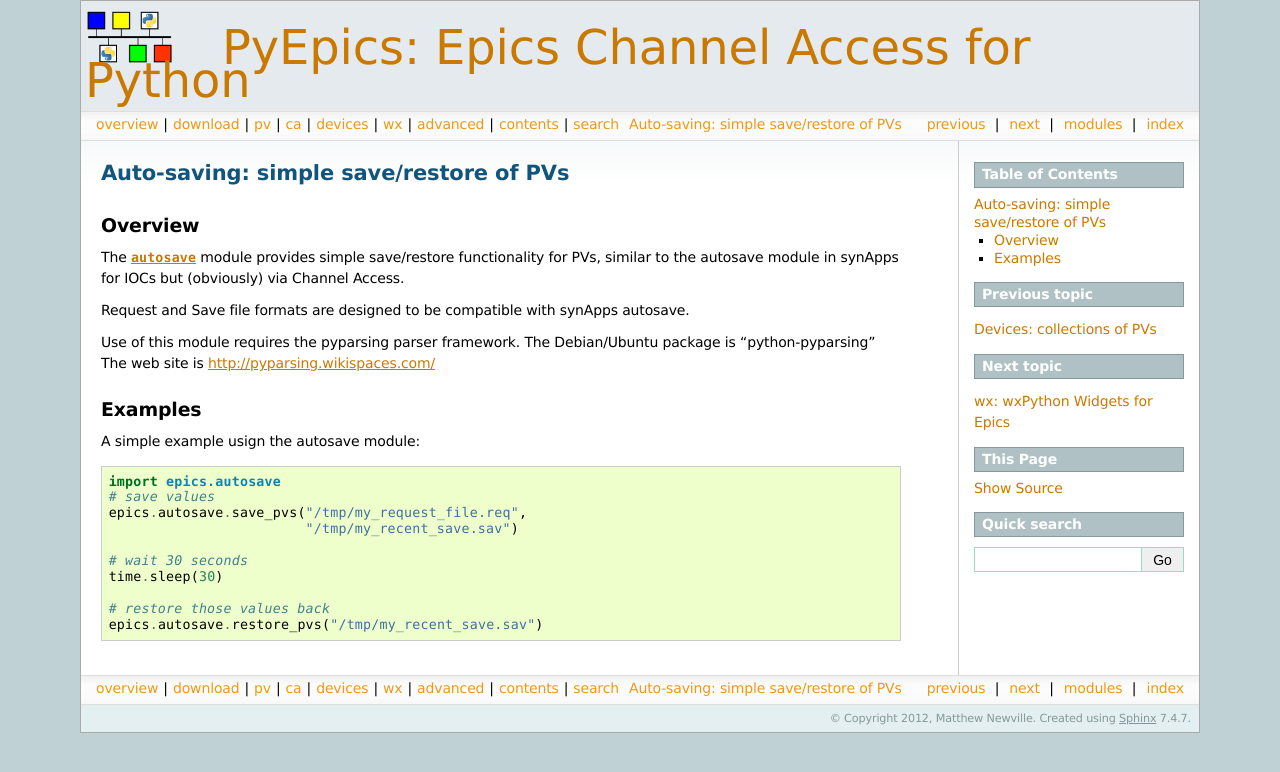
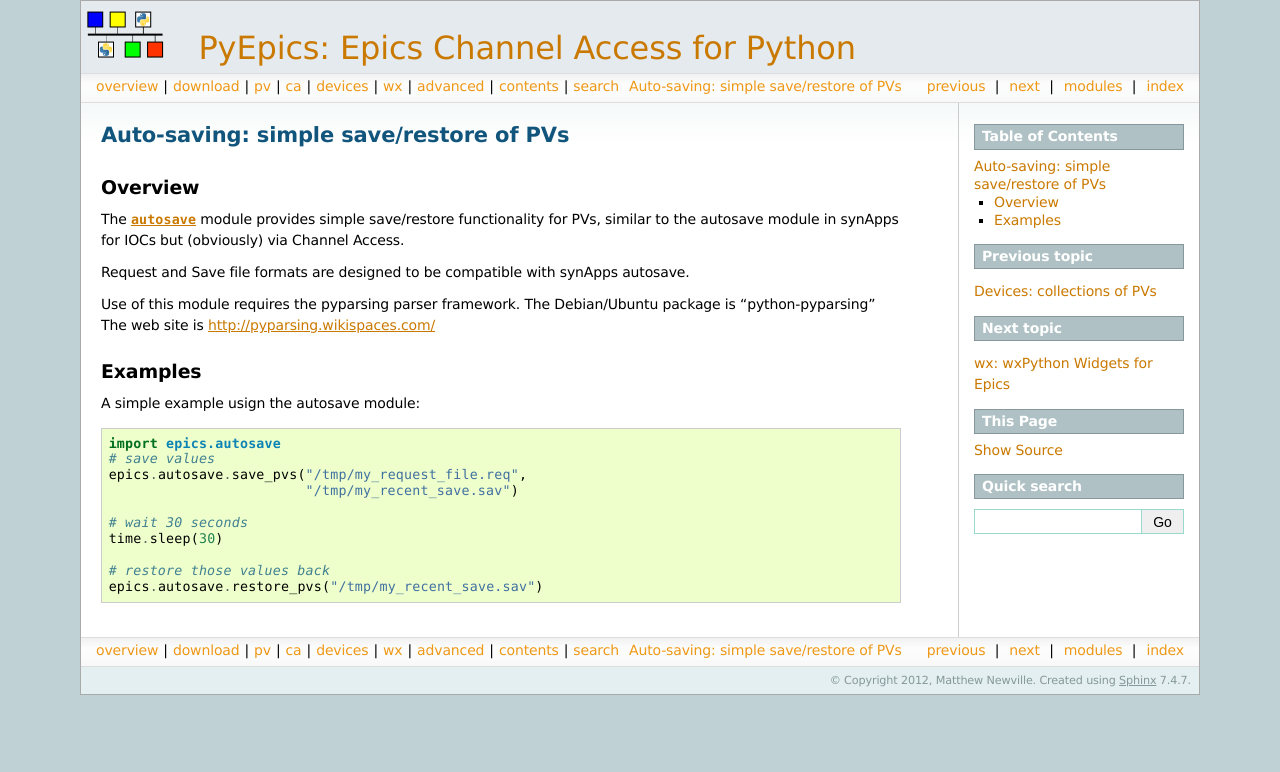
Before and after one commit to pyepics/pyepics, a Sphinx documentation site: the page built from doc/autosave.rst, in a window 1280 px wide. Shown: the top 772 px of the page. Built offline with Sphinx 7.4.7, drawn with Linux system fonts in a browser that asks for light colours; formulas are drawn with MathJax 3; pages that are not in the unit, such as notebooks, are missing from menus; the version number is read from the project's files by our own code.

```diff
--- a/doc/_templates/layout.html
+++ b/doc/_templates/layout.html
@@ -13,8 +13,8 @@
 
 {% block relbar1 %}
 <div style="background-color: #E4EAED; text-align: left; padding: 8px 4px 8px 4px">
-  <font size=28px><a href="{{ pathto('index') }}">
-      <img src="{{pathto("_static/pyepics.png", 1) }}" height=55 border="0" alt="pyepics"/>
+  <font size=+3><a href="{{ pathto('index') }}">
+      <img src="{{pathto("_static/pyepics.png", 1) }}" height=50 border="0" alt="pyepics"/>
     &nbsp; PyEpics: Epics Channel Access for Python</a>
   </font>
 </div>
--- a/doc/conf.py
+++ b/doc/conf.py
@@ -22,7 +22,8 @@
 
 # Add any Sphinx extension module names here, as strings. They can be extensions
 # coming with Sphinx (named 'sphinx.ext.*') or your custom ones.
-extensions = ['sphinx.ext.autodoc', 'sphinx.ext.todo', 'sphinx.ext.coverage', 'sphinx.ext.pngmath', 'numpydoc']
+extensions = ['sphinx.ext.autodoc', 'sphinx.ext.todo',
+              'sphinx.ext.coverage', 'sphinx.ext.pngmath', 'numpydoc']
 
 # Add any paths that contain templates here, relative to this directory.
 templates_path = ['_templates']
@@ -146,10 +147,11 @@
 #html_additional_pages = {}
 
 # If false, no module index is generated.
-#html_use_modindex = True
+# html_use_modindex = True
+html_use_modindex = False
 
 # If false, no index is generated.
-#html_use_index = True
+html_use_index = True
 
 # If true, the index is split into individual pages for each letter.
 #html_split_index = False
@@ -199,4 +201,5 @@
 #latex_appendices = []
 
 # If false, no module index is generated.
-#latex_use_modindex = True
+# latex_use_modindex = True
+latex_use_modindex = False
```
